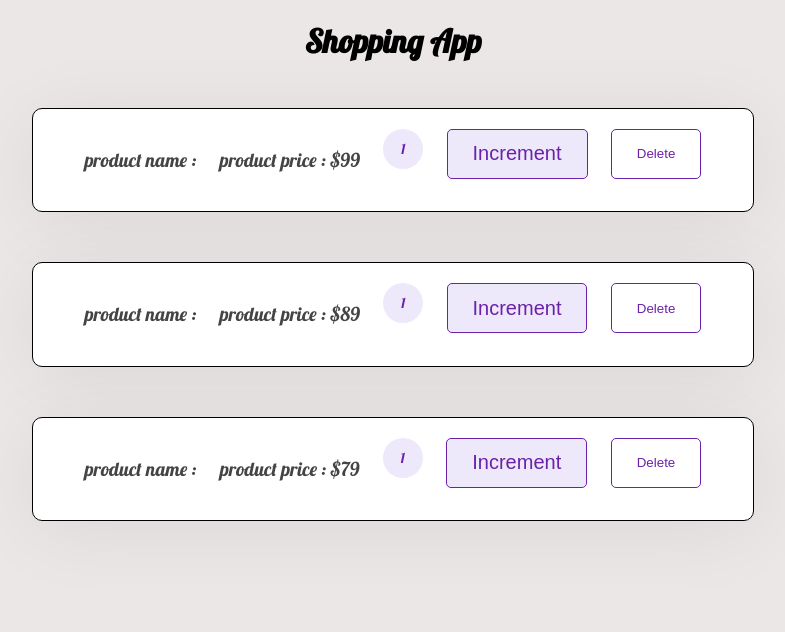
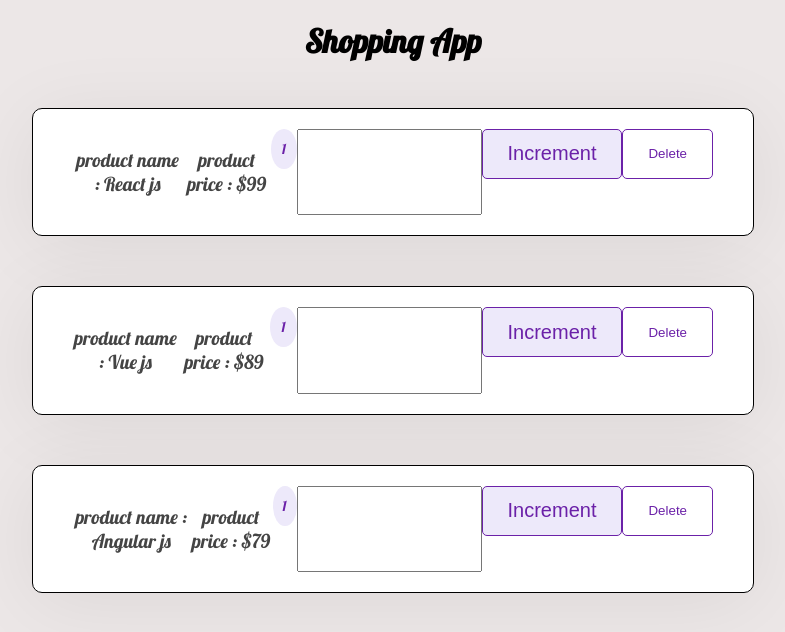
Before and after one commit to sevankeshish/select-delete-button-react, a React (Create React App) app: page / in a window 1280 px wide. Shown: the top 632 px of the page, without its empty margins (247-1032 px from the left). Built offline with nearby package versions, Linux system fonts and the light colour scheme; a web font is replaced by a local one.

Commit message:
input & changeHandler for state

```diff
--- a/src/Components/Product/Product-component.jsx
+++ b/src/Components/Product/Product-component.jsx
@@ -7,9 +7,10 @@ export const Product = (props) => {
       {/* <p>product name : {props.name}</p>
       <p>product price : {props.price}</p>
       <button onClick={props.onDelete}>Delete</button> */}
-      <p>product name : {props.items.name}</p>
+      <p>product name : {props.items.title}</p>
       <p>product price : {props.items.price}</p>
       <span className="value">{props.items.quantity}</span>
+      <input type="text" onChange={props.onChange} />
       <button onClick={props.onIncrement} className="increment">
         Increment
       </button>
--- a/src/Components/ProductList/ProductList-component.jsx
+++ b/src/Components/ProductList/ProductList-component.jsx
@@ -29,6 +29,14 @@ export default class ProductList extends Component {
     this.setState({ producs: copyProducts });
   };
 
+  changeHandler = (event, id) => {
+    // console.log(event.target.value, id);
+    const copyItems = [...this.state.products];
+    const selectedItems = copyItems.find((p) => p.id === id);
+    selectedItems.title = event.target.value;
+    this.setState({ products: copyItems });
+  };
+
   render() {
     return (
       <div class="ProductList-style">
@@ -41,6 +49,7 @@ export default class ProductList extends Component {
             items={product}
             onDelete={() => this.removeHandler(product.id)}
             onIncrement={() => this.incrementHandler(product.id)}
+            onChange={(e) => this.changeHandler(e, product.id)}
           />
         ))}
       </div>
```
